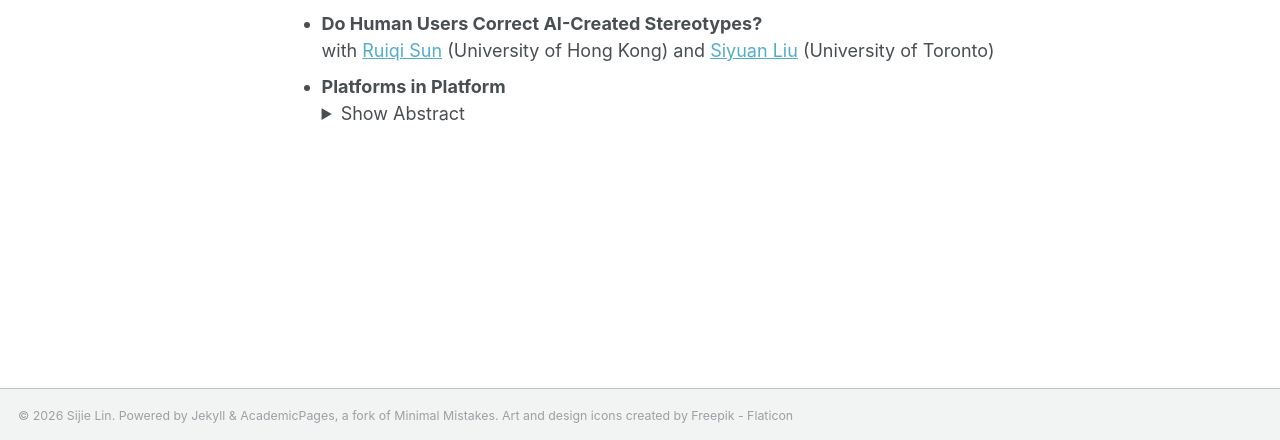
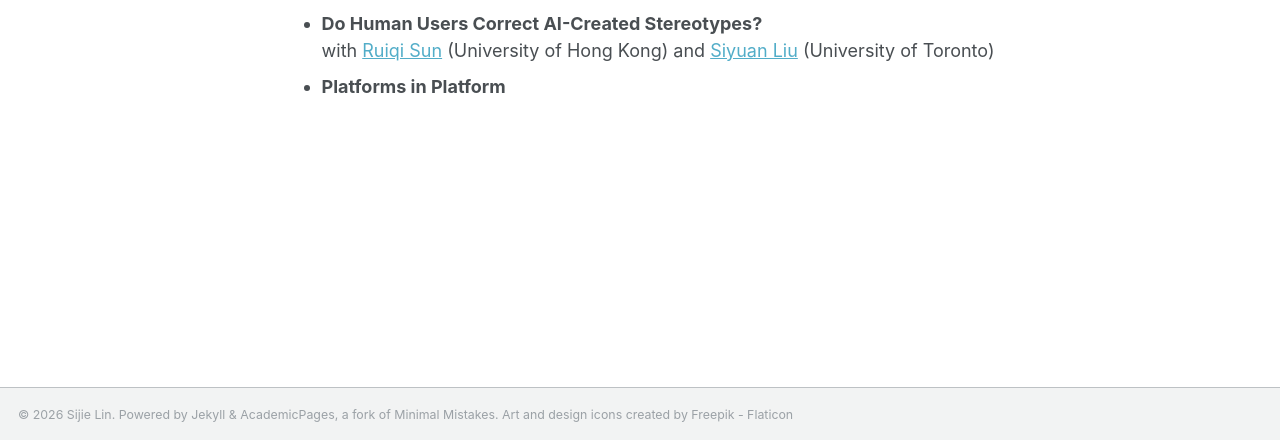
Before and after one commit to sijielin/sijielin.github.io, a Jekyll site: the page built from _pages/research.md, in a window 1280 px wide and 1083 px high. Shown: the part 640-1080 px from the top of the window. Built offline with Jekyll 4.4.1, drawn with Linux system fonts in a browser that asks for light colours.

Commit message:
Remove abstract of syp
Removed abstract details for the 'Platforms in Platform' research topic.

```diff
--- a/_pages/research.md
+++ b/_pages/research.md
@@ -51,9 +51,3 @@ author_profile: false
 - **Do Human Users Correct AI-Created Stereotypes?**<br>
   with [Ruiqi Sun](https://www.ruiqisun.com/) (University of Hong Kong) and [Siyuan Liu](http://www.siyuan-liu.com/) (University of Toronto)
 - **Platforms in Platform**
-  <details>
-    <summary>Show Abstract</summary>
-    <p>
-    Some apps on platforms are themselves smaller platforms featuring their own app stores. All else equal, buyers are better off on a platform with more sellers and sellers are better off on a platform with more buyers. However, different buyers and sellers may prefer to be active on different platforms. Buyers may choose to use different platforms to access more targeted products, while sellers may use different platforms to avoid competition for buyers' attention. This paper argues that segmenting the market using smaller platforms can be profitable for the large platform, as it can charge different platform fees to sellers of different quality and keep buyers' attention to better sellers. This paper also shows conditions where the large platform might ban the smaller platform even though its presence would be socially beneficial.
-    </p>
-  </details>
```
